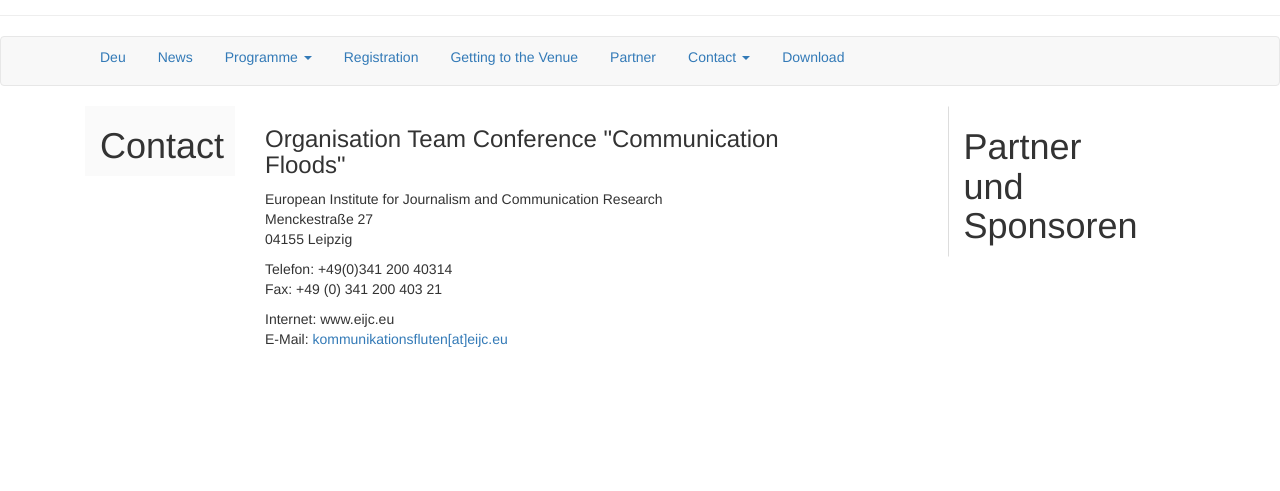
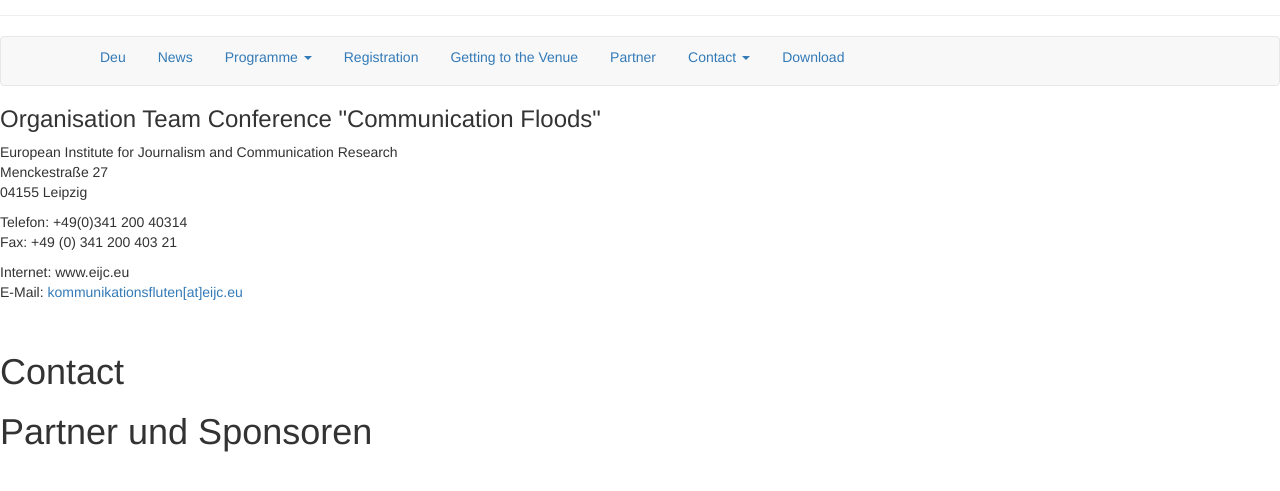
Before and after one commit to susedev/test, a Jekyll site: the page built from contact.html, in a window 1280 px wide, cut to the strip 131-622 px from the top of the page. Built offline with Jekyll 4.4.1, drawn with Linux system fonts in a browser that asks for light colours; nearby versions of some CDN libraries.

Commit message:
Update page.html

```diff
--- a/_layouts/page.html
+++ b/_layouts/page.html
@@ -8,21 +8,8 @@ layout: base
   {% include navbar.html %}
 {% endif %}
 
-<div class="container">
-
-  <div class="row">
-    <div class="col-md-2">
-      <div class="container" style="display: block; width: 150px; height: 100%; background-color: #FAFAFA; margin-left: 15px; box-sizing: border-box;">
-       <h1>{{ page.title }}</h1>
-      </div>
-    </div>
-    <div class="col-md-6" style="height : 100%;">
-            {{ content }}
-    </div>
-     <div class="col-md-1">
-    </div>
-    <div class="col-md-3" style="display: block; width: 150px; height: 100%; border:1px solid #FFF; border-left-color:#DDD; margin-left: 15px; box-sizing: border-box;">
-      <h1>Partner und Sponsoren</h1>
-    </div>
-  </div>
+<div class="wrap">
+    <div class="content">{{ content }}</div>
+    <div class="sidebar"> <h1>{{ page.title }}</h1></div>
+    <div class="sidebar_2"> <h1>Partner und Sponsoren</h1></div>
 </div>
```
